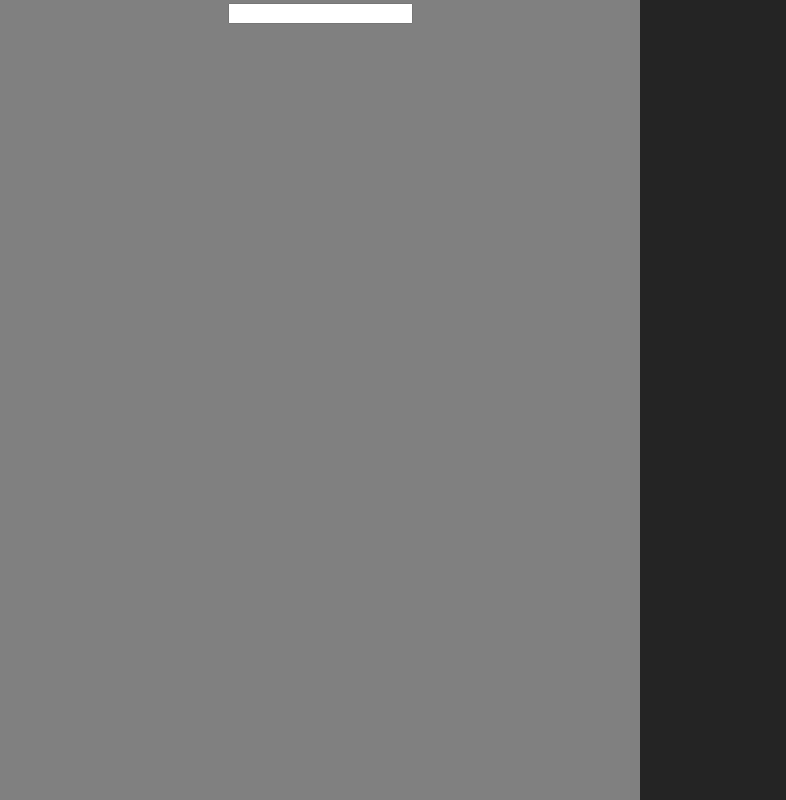
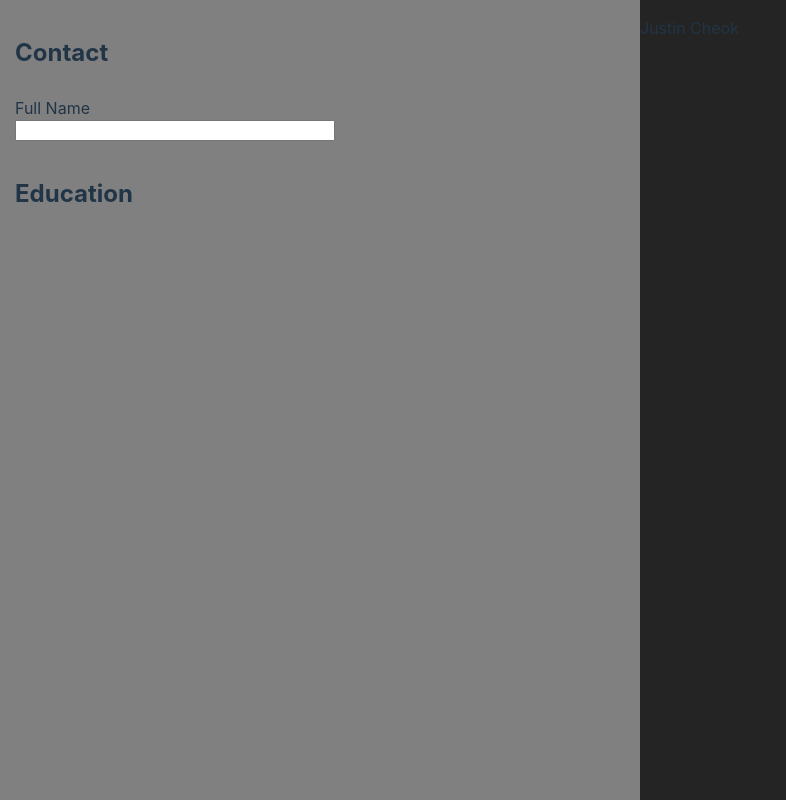
Before and after one commit to Galaxeo/cv-application, a React (Vite) app: page / in a window 1280 px wide. Shown: the whole page, without its empty margins (0-786 px from the left). Built offline with nearby package versions, Linux system fonts and the light colour scheme.

Commit message:
feat: add ability to reflect from inputs to preview

```diff
--- a/package.json
+++ b/package.json
@@ -11,7 +11,8 @@
   },
   "dependencies": {
     "react": "^18.2.0",
-    "react-dom": "^18.2.0"
+    "react-dom": "^18.2.0",
+    "uuid": "^9.0.1"
   },
   "devDependencies": {
     "@types/react": "^18.2.15",
--- a/src/App.css
+++ b/src/App.css
@@ -1,9 +1,3 @@
-#root {
-  max-width: 1280px;
-  margin: 0 auto;
-  text-align: center;
-}
-
 .layout {
   height: 100vh;
   width: 100vw;
@@ -20,3 +14,19 @@
   height: 100vh;
   background-color: rgb(36, 36, 36);
 }
+.formCont {
+  display: flex;
+  flex-direction: column;
+  align-items: left;
+  margin-top: 15px;
+  margin-left: 15px;
+  gap: 5px;
+}
+.formCont > *{
+  width: 25vw;
+}
+.inputCont {
+  display: flex;
+  flex-direction: column;
+  text-align: left;
+}
--- a/src/App.jsx
+++ b/src/App.jsx
@@ -1,19 +1,78 @@
-import { useState } from "react";
+import { useState, useId } from "react";
 import reactLogo from "./assets/react.svg";
 import viteLogo from "/vite.svg";
 import "./App.css";
-import Form from "./Form";
+function Input({ clas, content, func }) {
+  const id = useId();
+  return (
+    <div className="inputCont">
+      <label htmlFor={id}>{content}</label>
+      <input
+        type="text"
+        className="clas"
+        id={id}
+        onChange={(e) => {
+          func(e.target.value);
+        }}
+      />
+    </div>
+  );
+}
+
+function ContactForm(props) {
+  return (
+    <>
+      <div className="formCont">
+        <h2>Contact</h2>
+        <Input clas="fullName" content="Full Name" func={props.func}></Input>
+        {/* <Input clas="location" content="Location"></Input>
+        <Input clas="phoneNum" content="Phone Number"></Input>
+        <Input clas="email" content="Email Address"></Input>
+        <Input
+          clas="link"
+          content="Miscellaneous Link (e.g. portfolio)"
+        ></Input> */}
+      </div>
+    </>
+  );
+}
+function EducationForm() {
+  return (
+    <>
+      <div className="formCont">
+        <h2>Education</h2>
+        {/* <Input clas="school" content="School Name"></Input>
+        <Input clas="major" content="Major(s)"></Input>
+        <Input clas="coursework" content="Relevant Coursework"></Input> */}
+      </div>
+    </>
+  );
+}
+function Preview({ name }) {
+  return (
+    <>
+      <div>
+        <p>{name}</p>
+      </div>
+    </>
+  );
+}
 
 function App() {
-  const [count, setCount] = useState(0);
-
+  const [fullName, setFullName] = useState("Justin Cheok");
+  const changeName = (name) => {
+    setFullName(name);
+  };
   return (
     <>
       <div className="layout">
         <div className="form">
-          <Form></Form>
+          <ContactForm func={changeName}></ContactForm>
+          <EducationForm></EducationForm>
         </div>
-        <div className="preview"></div>
+        <div className="preview">
+          <Preview name={fullName}></Preview>
+        </div>
       </div>
     </>
   );
--- a/src/Form.jsx
+++ /dev/null
@@ -1,14 +0,0 @@
-import { useState } from "react";
-import reactLogo from "./assets/react.svg";
-import viteLogo from "/vite.svg";
-import "./App.css";
-
-function Form() {
-  return (
-    <>
-      <input type="text" />
-    </>
-  );
-}
-
-export default Form;
```
Also changed, not shown: 1 other file (tests, documents, lock files or other folders).
